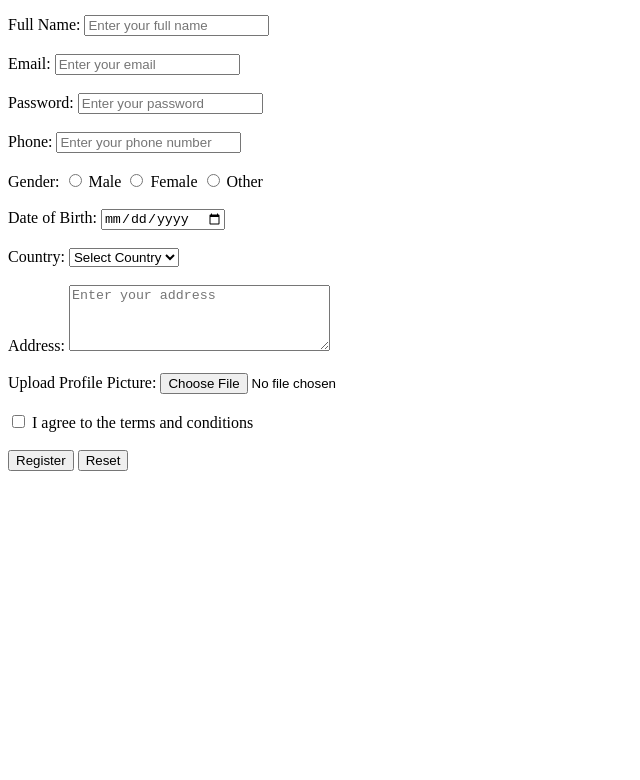
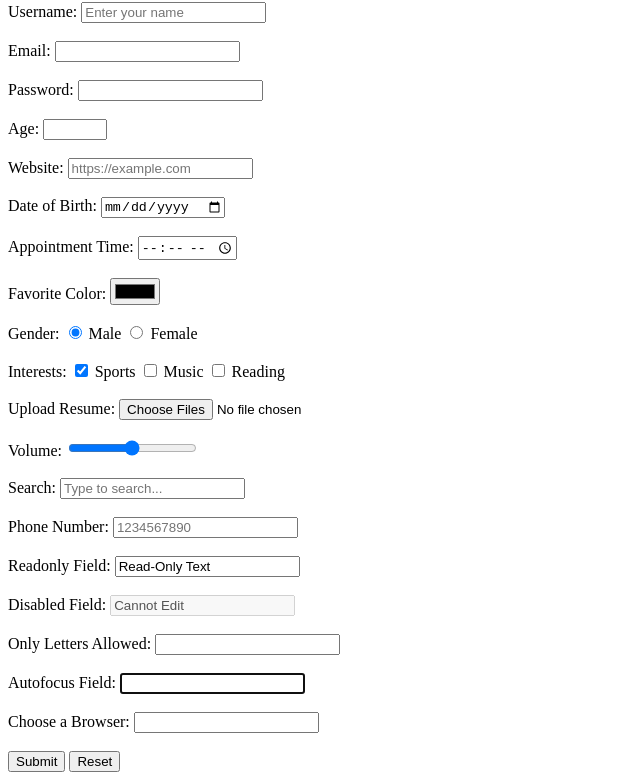
Before and after one commit to udayraut128/Web-Projects, a plain HTML site: page HTML/form.html in a window 1280 px wide. Shown: the part 65-845 px from the top of the page, without its empty margins (0-640 px from the left). Before the commit the page ends 800 px from the top, so only its background shows below. Drawn offline with Linux system fonts and the light colour scheme.

Commit message:
add readme.md file of form

```diff
--- a/HTML/form.html
+++ b/HTML/form.html
@@ -3,74 +3,131 @@
 <head>
     <meta charset="UTF-8">
     <meta name="viewport" content="width=device-width, initial-scale=1.0">
-    <title>Registration Form</title>
+    <title>Complete Form with All Input Attributes</title>
 </head>
 <body>
 
-    <h1>Registration Form</h1>
+    <h2>Complete Form Demonstrating All Input Attributes</h2>
 
-    <form action="submit.php" method="post" enctype="multipart/form-data">
+    <form action="submit.php" method="post">
 
-        <!-- Full Name -->
-        <label for="fullname">Full Name:</label>
-        <input type="text" id="fullname" name="fullname" placeholder="Enter your full name" required>
+        <!-- Text Input -->
+        <label for="username">Username:</label>
+        <input type="text" id="username" name="username" placeholder="Enter your name" required minlength="5" maxlength="15" size="20" autocomplete="on">
         <br><br>
 
-        <!-- Email -->
+        <!-- Email Input -->
         <label for="email">Email:</label>
-        <input type="email" id="email" name="email" placeholder="Enter your email" required>
+        <input type="email" id="email" name="email" required autocomplete="on">
         <br><br>
 
-        <!-- Password -->
+        <!-- Password Input -->
         <label for="password">Password:</label>
-        <input type="password" id="password" name="password" placeholder="Enter your password" required>
+        <input type="password" id="password" name="password" required minlength="6">
         <br><br>
 
-        <!-- Phone Number -->
-        <label for="phone">Phone:</label>
-        <input type="tel" id="phone" name="phone" placeholder="Enter your phone number">
+        <!-- Number Input -->
+        <label for="age">Age:</label>
+        <input type="number" id="age" name="age" min="18" max="100" step="1">
         <br><br>
 
-        <!-- Gender -->
-        <label>Gender:</label>
-        <input type="radio" name="gender" value="Male" required> Male
-        <input type="radio" name="gender" value="Female" required> Female
-        <input type="radio" name="gender" value="Other" required> Other
+        <!-- URL Input -->
+        <label for="website">Website:</label>
+        <input type="url" id="website" name="website" placeholder="https://example.com">
         <br><br>
 
-        <!-- Date of Birth -->
+        <!-- Date Input -->
         <label for="dob">Date of Birth:</label>
-        <input type="date" id="dob" name="dob" required>
+        <input type="date" id="dob" name="dob">
         <br><br>
 
-        <!-- Country (Dropdown) -->
-        <label for="country">Country:</label>
-        <select id="country" name="country" required>
-            <option value="">Select Country</option>
-            <option value="USA">USA</option>
-            <option value="India">India</option>
-            <option value="UK">UK</option>
-            <option value="Canada">Canada</option>
-        </select>
+        <!-- Time Input -->
+        <label for="appointment">Appointment Time:</label>
+        <input type="time" id="appointment" name="appointment">
         <br><br>
 
-        <!-- Address (Textarea) -->
-        <label for="address">Address:</label>
-        <textarea id="address" name="address" rows="4" cols="30" placeholder="Enter your address"></textarea>
+        <!-- Color Picker -->
+        <label for="favcolor">Favorite Color:</label>
+        <input type="color" id="favcolor" name="favcolor">
         <br><br>
 
-        <!-- Profile Picture Upload -->
-        <label for="photo">Upload Profile Picture:</label>
-        <input type="file" id="photo" name="photo" accept="image/*">
+        <!-- Gender (Radio Buttons) -->
+        <label>Gender:</label>
+        <input type="radio" id="male" name="gender" value="male" checked>
+        <label for="male">Male</label>
+
+        <input type="radio" id="female" name="gender" value="female">
+        <label for="female">Female</label>
         <br><br>
 
-        <!-- Agree to Terms -->
-        <input type="checkbox" id="terms" name="terms" required>
-        <label for="terms">I agree to the terms and conditions</label>
+        <!-- Interests (Checkboxes) -->
+        <label>Interests:</label>
+        <input type="checkbox" id="sports" name="interest" value="sports" checked>
+        <label for="sports">Sports</label>
+
+        <input type="checkbox" id="music" name="interest" value="music">
+        <label for="music">Music</label>
+
+        <input type="checkbox" id="reading" name="interest" value="reading">
+        <label for="reading">Reading</label>
         <br><br>
 
-        <!-- Submit & Reset Buttons -->
-        <input type="submit" value="Register">
+        <!-- File Upload -->
+        <label for="resume">Upload Resume:</label>
+        <input type="file" id="resume" name="resume" multiple>
+        <br><br>
+
+        <!-- Range Slider -->
+        <label for="volume">Volume:</label>
+        <input type="range" id="volume" name="volume" min="0" max="100" step="10">
+        <br><br>
+
+        <!-- Search Input -->
+        <label for="search">Search:</label>
+        <input type="search" id="search" name="search" placeholder="Type to search...">
+        <br><br>
+
+        <!-- Telephone Input -->
+        <label for="phone">Phone Number:</label>
+        <input type="tel" id="phone" name="phone" pattern="[0-9]{10}" placeholder="1234567890">
+        <br><br>
+
+        <!-- Hidden Input (For storing user ID, etc.) -->
+        <input type="hidden" name="userid" value="12345">
+
+        <!-- Readonly Field -->
+        <label for="readonly">Readonly Field:</label>
+        <input type="text" id="readonly" name="readonly" value="Read-Only Text" readonly>
+        <br><br>
+
+        <!-- Disabled Field -->
+        <label for="disabled">Disabled Field:</label>
+        <input type="text" id="disabled" name="disabled" value="Cannot Edit" disabled>
+        <br><br>
+
+        <!-- Pattern (Validation for Text Input) -->
+        <label for="pattern">Only Letters Allowed:</label>
+        <input type="text" id="pattern" name="pattern" pattern="[A-Za-z]+" title="Only alphabets allowed">
+        <br><br>
+
+        <!-- Autofocus -->
+        <label for="autofocus">Autofocus Field:</label>
+        <input type="text" id="autofocus" name="autofocus" autofocus>
+        <br><br>
+
+        <!-- Datalist (Predefined Options) -->
+        <label for="browsers">Choose a Browser:</label>
+        <input type="text" id="browsers" name="browsers" list="browser-list">
+        <datalist id="browser-list">
+            <option value="Chrome">
+            <option value="Firefox">
+            <option value="Safari">
+            <option value="Edge">
+        </datalist>
+        <br><br>
+
+        <!-- Submit and Reset Buttons -->
+        <input type="submit" value="Submit">
         <input type="reset" value="Reset">
 
     </form>
```
Also changed, not shown: 1 other file.
